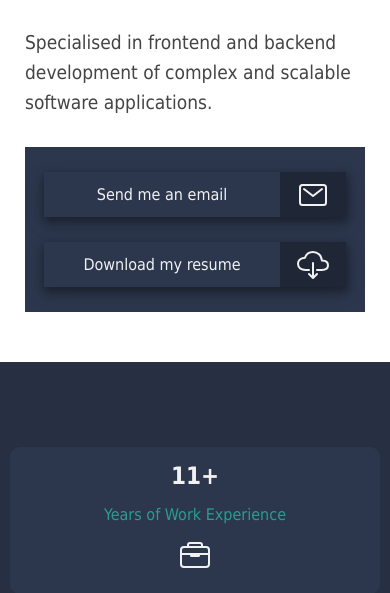
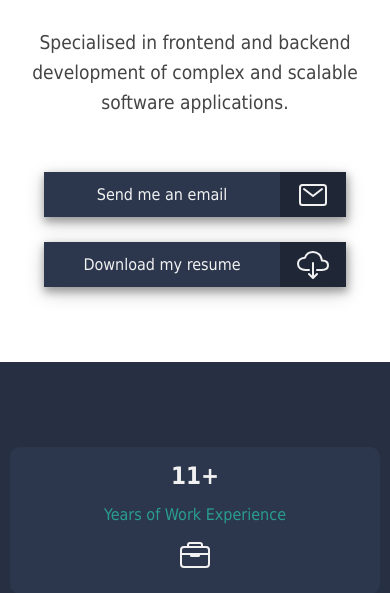
Before and after one commit to adaphner/adaphner.github.io, a plain HTML site: page index.html in a window 390 px wide. Shown: the part 507-1100 px from the top of the page. Drawn offline with nearby package versions, Linux system fonts and the light colour scheme.

Commit message:
optimized display layout for mobile devices

```diff
--- a/css/index.css
+++ b/css/index.css
@@ -97,28 +97,9 @@ body {
 }
 
 @media screen and (max-width: 1200px) {
-
-    /* .bg-wrapper {
-        background-image: url('/images/hm-bg-1200-600.svg');
-    } */
-
     .description {
         padding-right: none;
     }
-}
-
-@media screen and (max-width: 900px) {
-
-    /* .bg-wrapper {
-        background-image: url('/images/hm-bg-900-600.svg');
-    } */
-}
-
-@media screen and (max-width: 600px) {
-
-    /* .bg-wrapper {
-        background-image: url('/images/da-bg-600-600.svg');
-    } */
 }
 
 #bio-wrapper {
@@ -180,8 +161,8 @@ body {
 }
 
 @media screen and (max-width: 680px) {
-    .bio-btns-main {
-        background-color: #2c374d;
+    .short-bio {
+        text-align: center;
     }
 }
 
```
